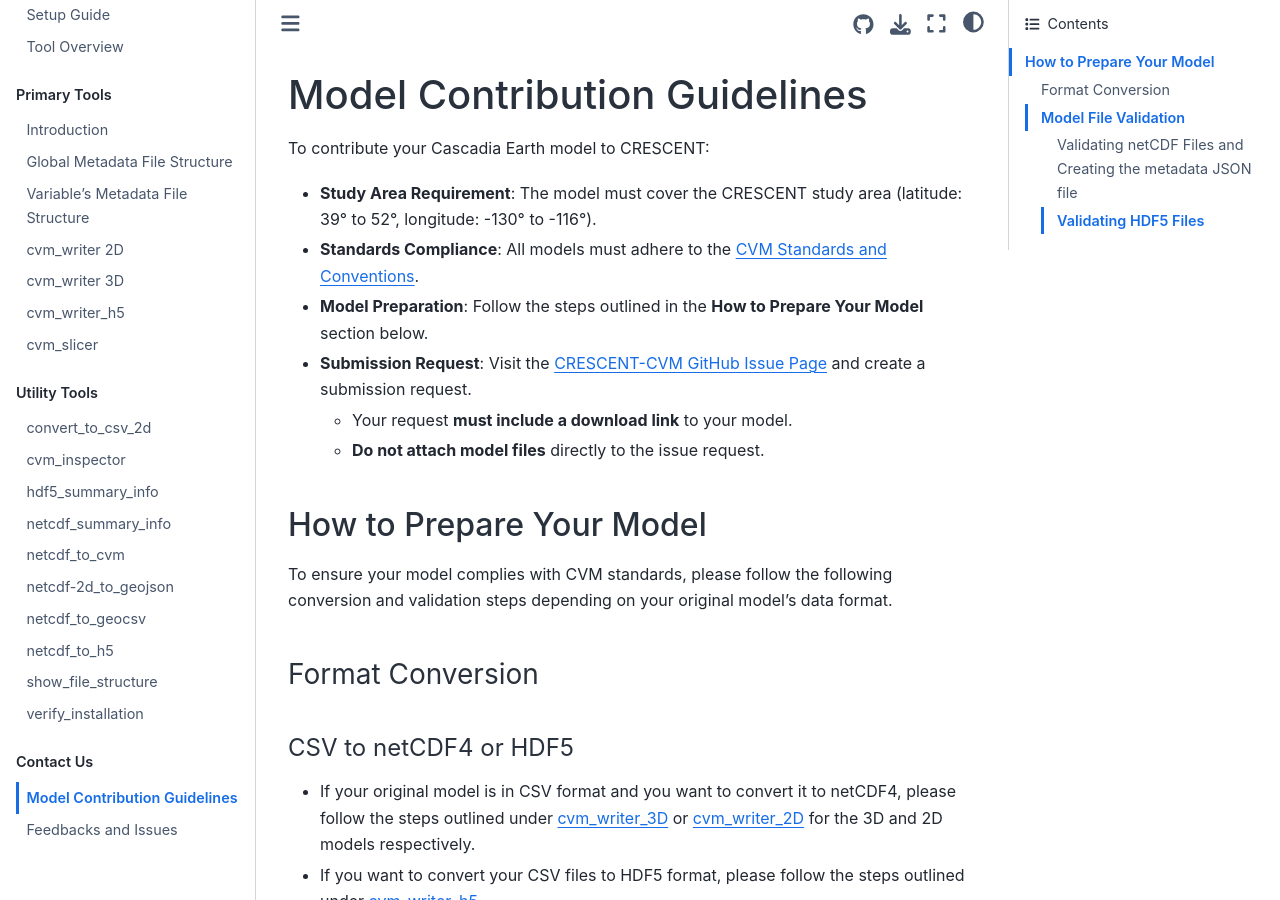
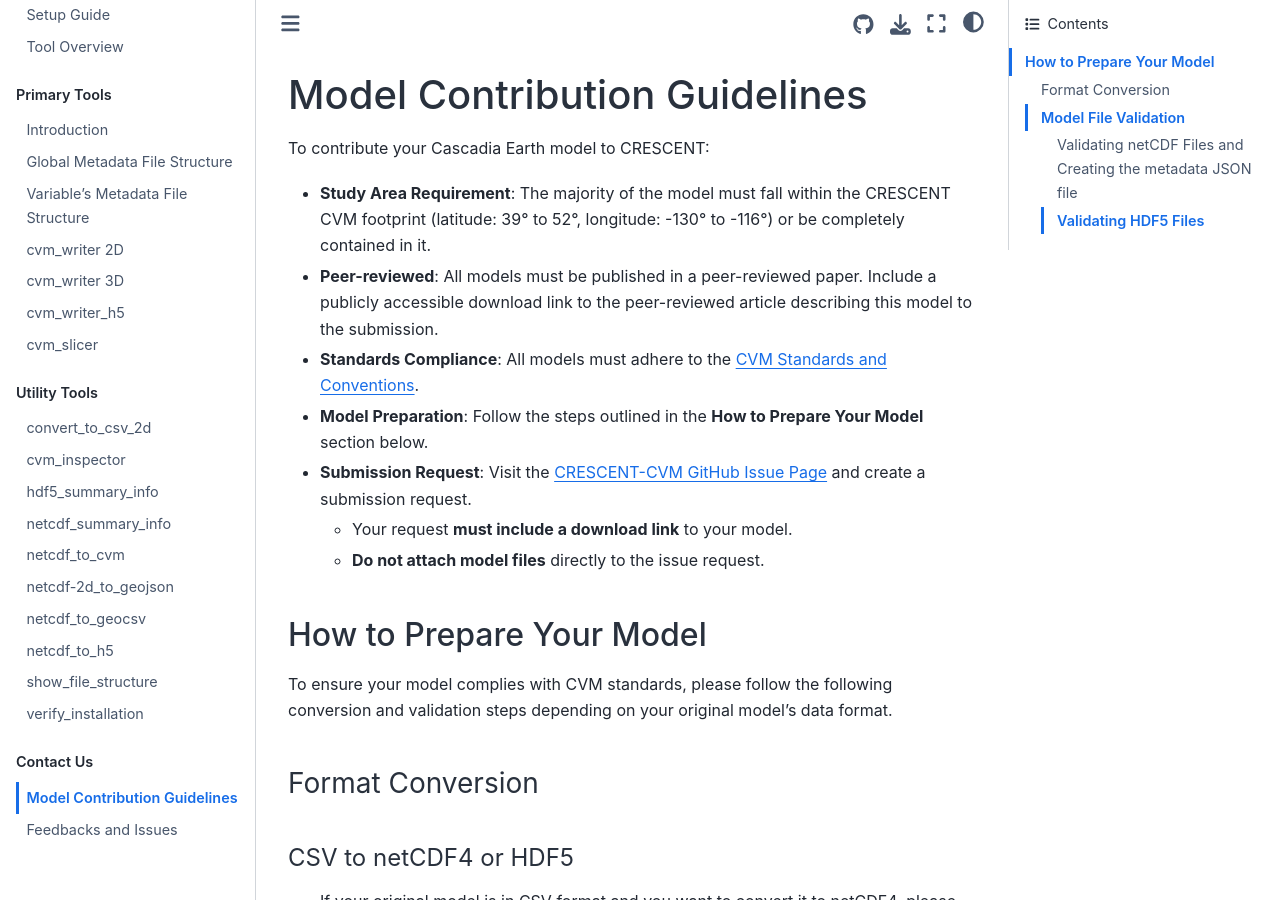
Before and after one commit to cascadiaquakes/cvm-tools-book, a Jupyter Book: the page built from contribution_guidelines.md, in a window 1280 px wide and 900 px high. Built offline with Jupyter Book 1.0.4 settings and Sphinx 7.4.7 and the Sphinx Book theme 1.1.4, drawn with Linux system fonts in a browser that asks for light colours.

Commit message:
Update contribution_guidelines.md
Update geo restrictions for models and add peer-reviewed requirements

```diff
--- a/contribution_guidelines.md
+++ b/contribution_guidelines.md
@@ -2,7 +2,8 @@
 
 To contribute your Cascadia Earth model to CRESCENT:
 
-- **Study Area Requirement**: The model must cover the CRESCENT study area (latitude: 39° to 52°, longitude: -130° to -116°).
+- **Study Area Requirement**: The majority of the model must fall within the CRESCENT CVM footprint (latitude: 39° to 52°, longitude: -130° to -116°) or be completely contained in it.
+- **Peer-reviewed**: All models must be published in a peer-reviewed paper. Include a publicly accessible download link to the peer-reviewed article describing this model to the submission.
 - **Standards Compliance**: All models must adhere to the <a href="./standards_and_conventions.html" target="_blank">CVM Standards and Conventions</a>.
 - **Model Preparation**: Follow the steps outlined in the **How to Prepare Your Model** section below.
 - **Submission Request**: Visit the <a href="https://github.com/cascadiaquakes/CRESCENT-CVM/issues" target="_blank">CRESCENT-CVM GitHub Issue Page</a> and create a submission request.
```
